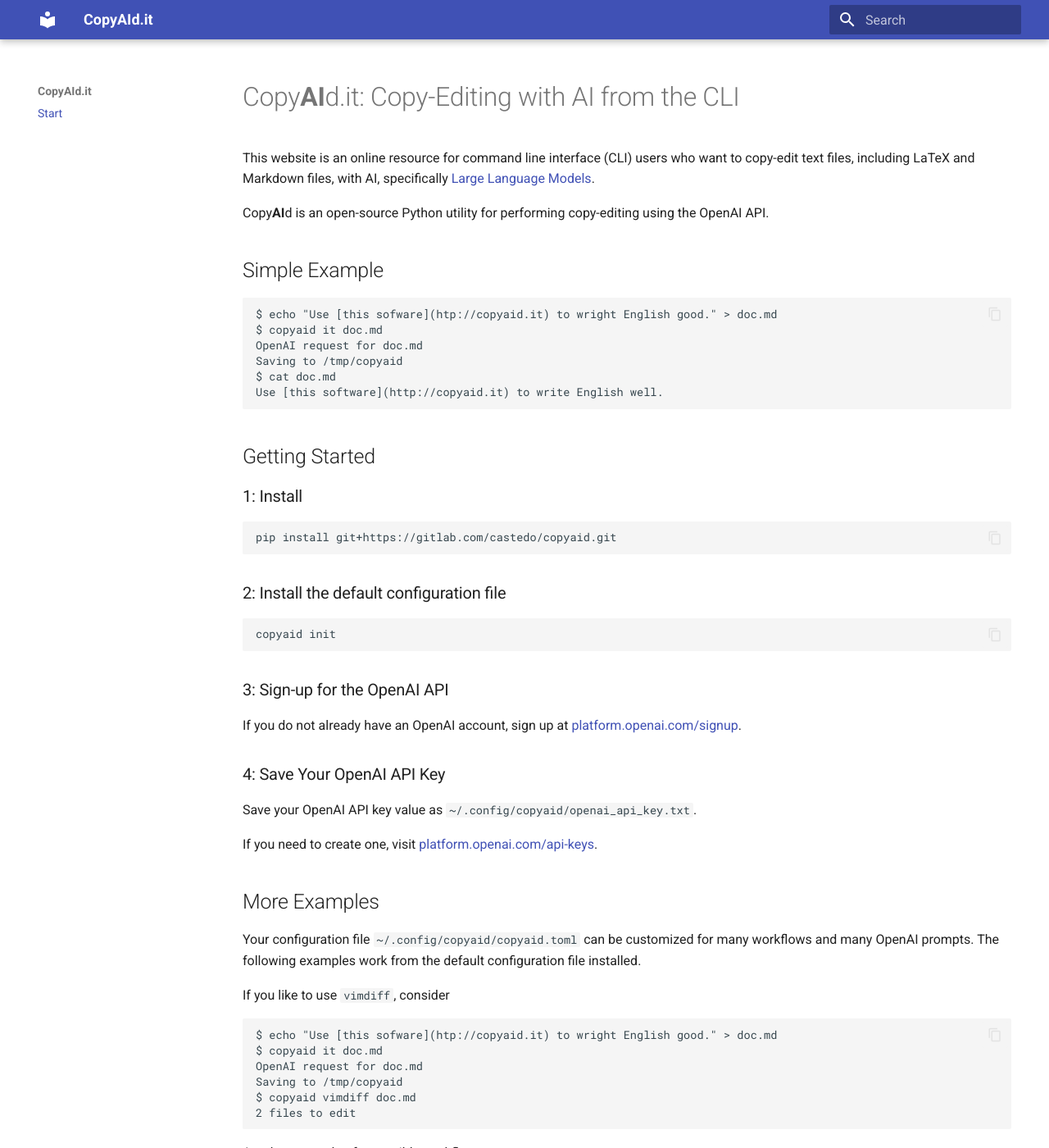
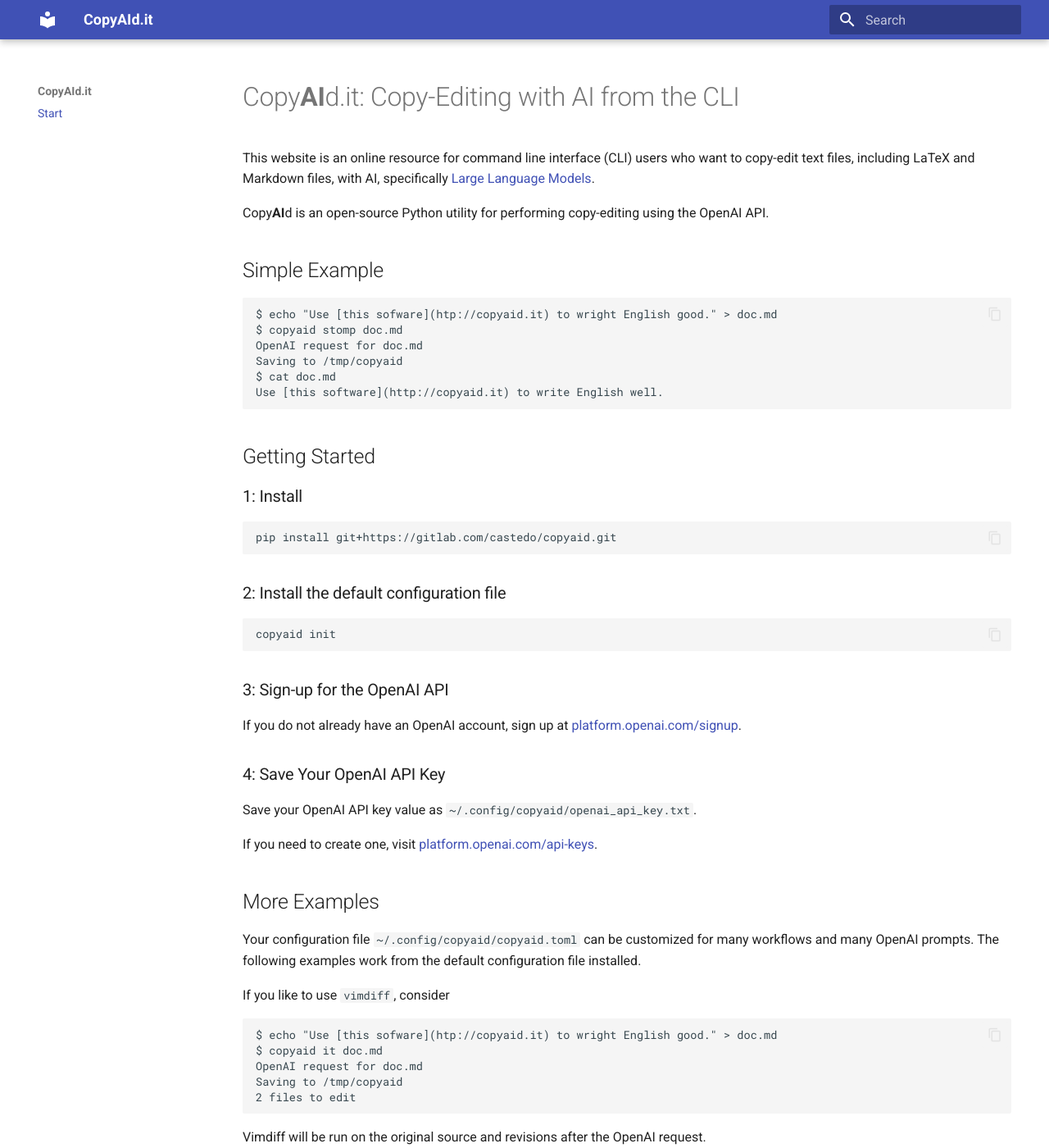
Before and after one commit to castedo/copyaid, an MkDocs documentation site: the page built from docs/index.md, in a window 1280 px wide and 1400 px high. Shown: the whole window at 82% size. Built offline with MkDocs 1.6.1 and Material for MkDocs 9.7.7, drawn with Linux system fonts in a browser that asks for light colours.

Commit message:
sync to latest task names

````diff
--- a/docs/index.md
+++ b/docs/index.md
@@ -12,7 +12,7 @@
 
 ```bash
 $ echo "Use [this sofware](htp://copyaid.it) to wright English good." > doc.md
-$ copyaid it doc.md
+$ copyaid stomp doc.md
 OpenAI request for doc.md
 Saving to /tmp/copyaid
 $ cat doc.md
@@ -61,9 +61,10 @@
 $ copyaid it doc.md
 OpenAI request for doc.md
 Saving to /tmp/copyaid
-$ copyaid vimdiff doc.md
 2 files to edit
 ```
+Vimdiff will be run on the original source and revisions after the OpenAI request.
+
 
 Another example of a possible workflow:
 
````
